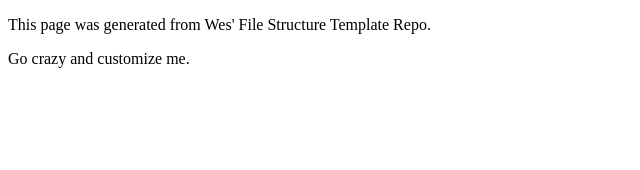
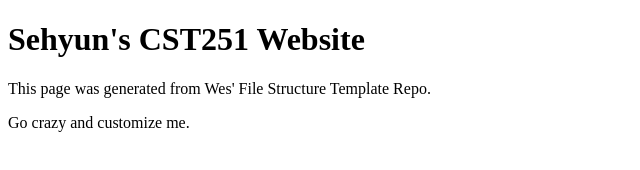
Before and after one commit to AOBANG/cst251, a plain HTML site: page index.html in a window 1280 px wide. Shown: the whole page, without its empty margins (0-640 px from the left). Drawn offline with Linux system fonts and the light colour scheme.

Commit message:
Minor changes

```diff
--- a/index.html
+++ b/index.html
@@ -1,11 +1,12 @@
 <!DOCTYPE html>
 <html>
 <head>
-	<title>My_Name Homepage</title>
+	<title>Sehyun's CST251 Website</title>
 	<link rel="stylesheet" type="text/css" href="css/site.css">
 </head>
 <body>
 	<main>
+		<h1>Sehyun's CST251 Website</h1>
 		<p>This page was generated from Wes' File Structure Template Repo.</p>
 
 		<p>Go crazy and customize me.</p>
```
